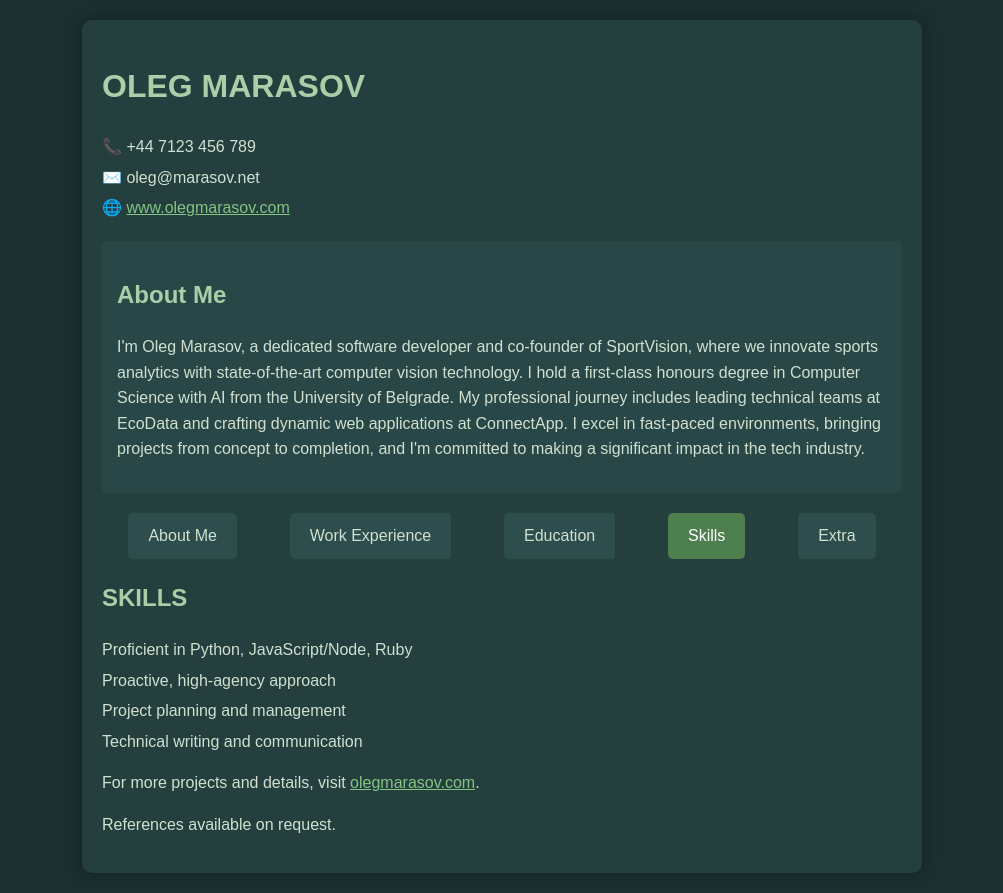
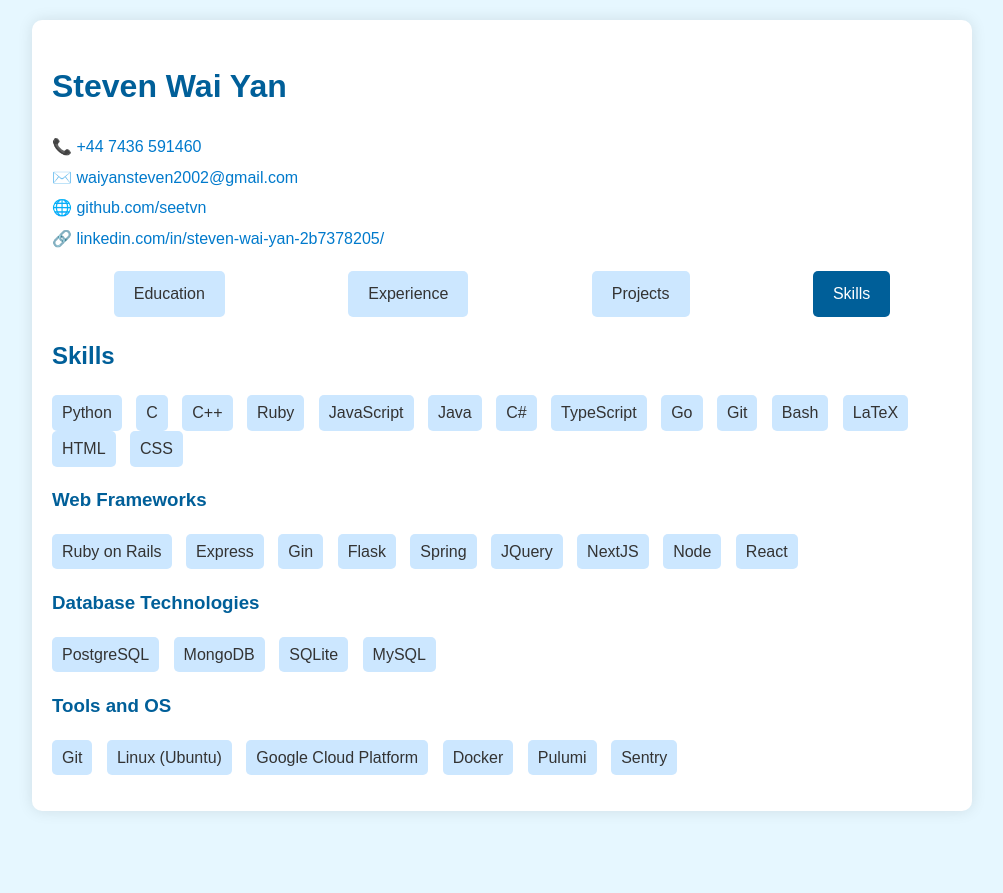
Before and after one commit to seetvn/seetvn.github.io, a plain HTML site: page index.html in a window 1280 px wide. Both pictures are taken after a click on the element "Skills". Shown: the whole page, without its empty margins (138-1141 px from the left). After the commit the page ends 831 px from the top, so only its background shows below. Drawn offline with Linux system fonts and the light colour scheme.

Commit message:
changed cv 2

```diff
--- a/index.html
+++ b/index.html
@@ -4,38 +4,39 @@
 <head>
     <meta charset="UTF-8">
     <meta name="viewport" content="width=device-width, initial-scale=1.0">
-    <title>Oleg Marasov - CV</title>
+    <title>Steven Wai Yan - CV</title>
     <style>
         body {
             font-family: Arial, sans-serif;
             line-height: 1.6;
-            background-color: #1b2f2f;
-            color: #d0e0d0;
+            background-color: #e6f7ff;
+            color: #333;
             margin: 20px;
         }
 
         .container {
-            max-width: 800px;
+            max-width: 900px;
             margin: 0 auto;
-            background: #253f3f;
+            background: #ffffff;
             padding: 20px;
-            box-shadow: 0 0 15px rgba(0, 0, 0, 0.3);
             border-radius: 10px;
+            box-shadow: 0 0 15px rgba(0, 0, 0, 0.1);
         }
 
         h1, h2, h3 {
-            color: #a9cfa9;
+            color: #005f99;
         }
 
         a {
-            color: #82c582;
+            color: #007acc;
+            text-decoration: none;
         }
 
-        .contact {
+        .contact-info {
             margin-bottom: 20px;
         }
 
-        .contact p {
+        .contact-info p {
             margin: 5px 0;
         }
 
@@ -48,19 +49,18 @@
         .tab {
             padding: 10px 20px;
             cursor: pointer;
-            background-color: #2e4e4e;
+            background-color: #cce7ff;
             border-radius: 5px;
-            color: #d0e0d0;
             transition: background-color 0.3s;
         }
 
         .tab:hover {
-            background-color: #3c5f5f;
+            background-color: #b3d9ff;
         }
 
         .tab.active {
-            background-color: #4e7f4e;
-            color: #fff;
+            background-color: #005f99;
+            color: #ffffff;
         }
 
         .section {
@@ -71,123 +71,152 @@
             display: block;
         }
 
-        .job-title {
-            font-weight: bold;
-            color: #b2d8b2;
+        ul {
+            list-style-type: disc;
+            padding-left: 20px;
         }
 
-        .date {
-            float: right;
-            color: #a1bfa1;
-        }
-
-        .skills, .extra {
-            list-style: none;
+        .skills {
+            list-style-type: none;
             padding: 0;
         }
 
-        .skills li, .extra li {
-            margin-bottom: 5px;
-        }
-
-        .about-me {
-            background-color: #2a4747;
-            padding: 15px;
+        .skills li {
+            display: inline-block;
+            margin-right: 10px;
+            background-color: #cce7ff;
+            padding: 5px 10px;
             border-radius: 5px;
-            margin-bottom: 20px;
         }
     </style>
 </head>
 
 <body>
     <div class="container">
-        <h1>OLEG MARASOV</h1>
+        <h1>Steven Wai Yan</h1>
 
-        <div class="contact">
-            <p>📞 +44 7123 456 789</p>
-            <p>✉️ oleg@marasov.net</p>
-            <p>🌐 <a href="http://www.olegmarasov.com" target="_blank">www.olegmarasov.com</a></p>
-        </div>
-
-        <div class="about-me">
-            <h2>About Me</h2>
-            <p>I'm Oleg Marasov, a dedicated software developer and co-founder of SportVision, where we innovate sports analytics with state-of-the-art computer vision technology. I hold a first-class honours degree in Computer Science with AI from the University of Belgrade. My professional journey includes leading technical teams at EcoData and crafting dynamic web applications at ConnectApp. I excel in fast-paced environments, bringing projects from concept to completion, and I'm committed to making a significant impact in the tech industry.</p>
+        <div class="contact-info">
+            <p>📞 <a href="tel:+447436591460">+44 7436 591460</a></p>
+            <p>✉️ <a href="mailto:waiyansteven2002@gmail.com">waiyansteven2002@gmail.com</a></p>
+            <p>🌐 <a href="https://github.com/seetvn" target="_blank">github.com/seetvn</a></p>
+            <p>🔗 <a href="https://www.linkedin.com/in/steven-wai-yan-2b7378205/" target="_blank">linkedin.com/in/steven-wai-yan-2b7378205/</a></p>
         </div>
 
         <div class="tabs">
-            <div class="tab active" onclick="showSection('about')">About Me</div>
-            <div class="tab" onclick="showSection('work')">Work Experience</div>
-            <div class="tab" onclick="showSection('education')">Education</div>
+            <div class="tab active" onclick="showSection('education')">Education</div>
+            <div class="tab" onclick="showSection('experience')">Experience</div>
+            <div class="tab" onclick="showSection('projects')">Projects</div>
             <div class="tab" onclick="showSection('skills')">Skills</div>
-            <div class="tab" onclick="showSection('extra')">Extra</div>
         </div>
 
-        <div id="about" class="section active">
-            <h2>ABOUT ME</h2>
-            <p>I'm a software developer looking to make a big impact. I’m the co-founder of SportVision, a sports tech company working at the forefront of computer vision.</p>
+        <div id="education" class="section active">
+            <h2>Education</h2>
+            <p><strong>MComp in Computer Science + Artificial Intelligence</strong>, University of Bath | Bath, U.K. (2021‑2025)</p>
+            <p>Master Thesis: <em>Transformers for Sign Language Recognition</em></p>
+            <p>Relevant Courses: Machine Learning, Natural Language Processing, Data Structures and Algorithms, Experimental Systems Project, Reinforcement Learning, Parallel Computing</p>
         </div>
 
-        <div id="work" class="section">
-            <h2>WORK EXPERIENCE</h2>
-            <p class="job-title">Technical Lead - EcoData <span class="date">Aug 2022 - Apr 2024</span></p>
+        <div id="experience" class="section">
+            <h2>Experience</h2>
+            <p><strong>Odicci, Junior Software Engineer (Intern)</strong> | London (Hybrid) (June 2023 ‑ April 2024)</p>
             <ul>
-                <li>VC-backed startup with clients such as Gazprom, Sberbank</li>
-                <li>Managed a team of three developers</li>
-                <li>Utilized LLMs and machine learning models to extract environmental data from reports</li>
-                <li>Designed and implemented an API using Ruby on Rails</li>
-                <li>Performed data analysis with Python</li>
+                <li>Worked with JQuery, Ruby on Rails, AngularJS, and PostgreSQL to solve front-end and back-end issues.</li>
+                <li>Integrated libraries like Mixpanel, Shopify, and Google Analytics into the platform.</li>
+                <li>Enhanced user experience and functionality for top-tier retail brands like ASDA Retail.</li>
             </ul>
 
-            <p class="job-title">CTO / Co-founder - SportVision <span class="date">Apr 2024 - Present</span></p>
+            <p><strong>SparkLayer, Software Engineer (Intern)</strong> (June 2024 ‑ September 2024)</p>
             <ul>
-                <li>Early-stage startup that extracts data from football games using computer vision</li>
-                <li>Provides teams with data-driven performance insights</li>
-                <li>Developed a human-in-the-loop computer vision pipeline from scratch</li>
-            </ul>
-
-            <p class="job-title">Junior Developer - ConnectApp <span class="date">Jul 2021 - Aug 2022</span></p>
-            <ul>
-                <li>Created user interfaces using React and Node.js</li>
-                <li>Built features to visualise platform analytics</li>
-                <li>Mentored by Alexei Kostarev, who later joined Yandex</li>
-                <li>Gained comprehensive insights into web development</li>
+                <li>Built a new platform integration on Wix as a microservice, enabling over 300 businesses to offer B2B wholesale services.</li>
+                <li>Designed and implemented frontend features using React and backend services with Next.js and Typescript.</li>
+                <li>Maintained infrastructure using Google Cloud Platform, GitHub Actions, Sentry, and Cloudflare Tunnel.</li>
             </ul>
         </div>
 
-        <div id="education" class="section">
-            <h2>EDUCATION</h2>
-            <p class="job-title">University of Belgrade - Computer Science with AI <span class="date">Sep 2021 - Jun 2024</span></p>
+        <div id="projects" class="section">
+            <h2>Projects</h2>
+
+            <p><strong><a href="#" target="_blank">SparkLayer Wix Integration</a></strong> (June 2024 ‑ Sept 2024)</p>
             <ul>
-                <li>Graduated with 1st-class honours</li>
-                <li>Top 5 in Eastern Europe for computer science</li>
+                <li>Developed an MVP microservice for B2B wholesale on Wix using Typescript, NextJS, and React.</li>
+                <li>Implemented REST API endpoints for customer and product events, and tested with Postman and Cloudflare Tunnel.</li>
             </ul>
 
-            <p class="job-title">A-Levels</p>
+            <p><strong><a href="#" target="_blank">Slingo - Sign Language to Text Translator</a></strong> (Jan 2023 ‑ April 2023)</p>
             <ul>
-                <li>4 A*s in Mathematics, Further Mathematics, Physics, and Computer Science</li>
+                <li>Collaborated with a team to build a British Sign Language app with a CNN model achieving 91% accuracy.</li>
+                <li>Contributed to both frontend (React, Tailwind CSS) and backend (Express, MongoDB) development.</li>
+            </ul>
+
+            <p><strong><a href="#" target="_blank">Sentiment Analysis with IMDB Dataset</a></strong> (Dec 2023)</p>
+            <ul>
+                <li>Created a sentiment analysis model using Gaussian Naive Bayes, achieving 90% accuracy on test data.</li>
+                <li>Compared performance with transformer models like BERT and GPT‑3.</li>
+            </ul>
+
+            <p><strong><a href="#" target="_blank">TLDR Bot — Discord Chatbot</a></strong> (Jan 2023)</p>
+            <ul>
+                <li>Developed a Python chatbot that summarises Discord chat conversations using OpenAI's Davinci‑003.</li>
+                <li>Presented a working demo at Royal Hack 2023.</li>
+            </ul>
+
+            <p><strong><a href="#" target="_blank">Autopep8 Wrapper — CLI Tool</a></strong> (Dec 2024 ‑ Ongoing)</p>
+            <ul>
+                <li>Built a command-line tool to automatically format Python code according to PEP8 standards.</li>
+                <li>Utilised Python modules like Argparse and Subprocess to handle user input and script execution.</li>
             </ul>
         </div>
 
         <div id="skills" class="section">
-            <h2>SKILLS</h2>
+            <h2>Skills</h2>
             <ul class="skills">
-                <li>Proficient in Python, JavaScript/Node, Ruby</li>
-                <li>Proactive, high-agency approach</li>
-                <li>Project planning and management</li>
-                <li>Technical writing and communication</li>
+                <li>Python</li>
+                <li>C</li>
+                <li>C++</li>
+                <li>Ruby</li>
+                <li>JavaScript</li>
+                <li>Java</li>
+                <li>C#</li>
+                <li>TypeScript</li>
+                <li>Go</li>
+                <li>Git</li>
+                <li>Bash</li>
+                <li>LaTeX</li>
+                <li>HTML</li>
+                <li>CSS</li>
+            </ul>
+
+            <h3>Web Frameworks</h3>
+            <ul class="skills">
+                <li>Ruby on Rails</li>
+                <li>Express</li>
+                <li>Gin</li>
+                <li>Flask</li>
+                <li>Spring</li>
+                <li>JQuery</li>
+                <li>NextJS</li>
+                <li>Node</li>
+                <li>React</li>
+            </ul>
+
+            <h3>Database Technologies</h3>
+            <ul class="skills">
+                <li>PostgreSQL</li>
+                <li>MongoDB</li>
+                <li>SQLite</li>
+                <li>MySQL</li>
+            </ul>
+
+            <h3>Tools and OS</h3>
+            <ul class="skills">
+                <li>Git</li>
+                <li>Linux (Ubuntu)</li>
+                <li>Google Cloud Platform</li>
+                <li>Docker</li>
+                <li>Pulumi</li>
+                <li>Sentry</li>
             </ul>
         </div>
-
-        <div id="extra" class="section">
-            <h2>EXTRA</h2>
-            <ul class="extra">
-                <li>Moscow Institute of Physics and Technology - Innovation Programme</li>
-                <li>TEDx talk on project-based learning in tech</li>
-            </ul>
-        </div>
-
-        <p>For more projects and details, visit <a href="http://www.olegmarasov.com" target="_blank">olegmarasov.com</a>.</p>
-        <p>References available on request.</p>
     </div>
 
     <script>
```
